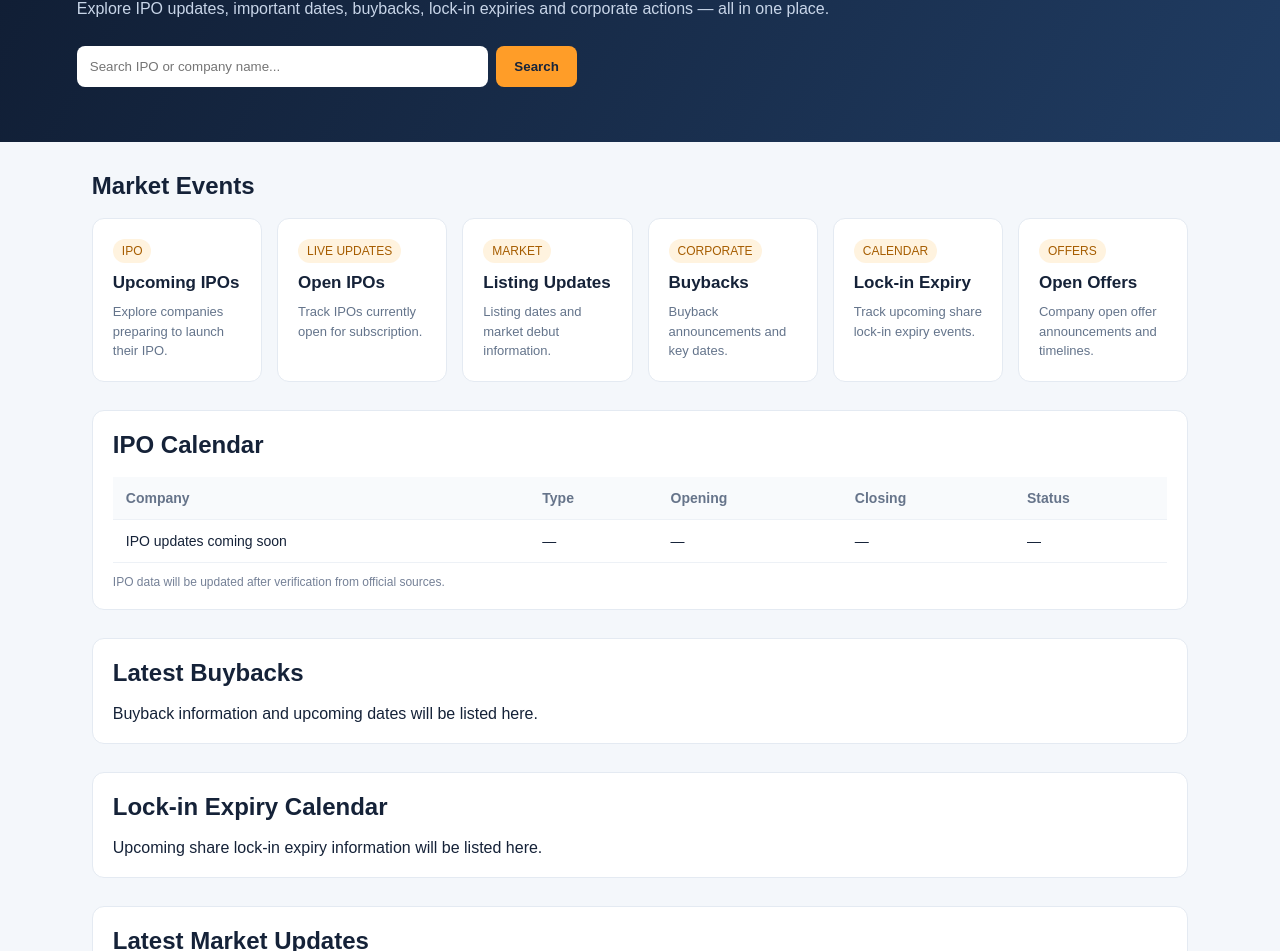
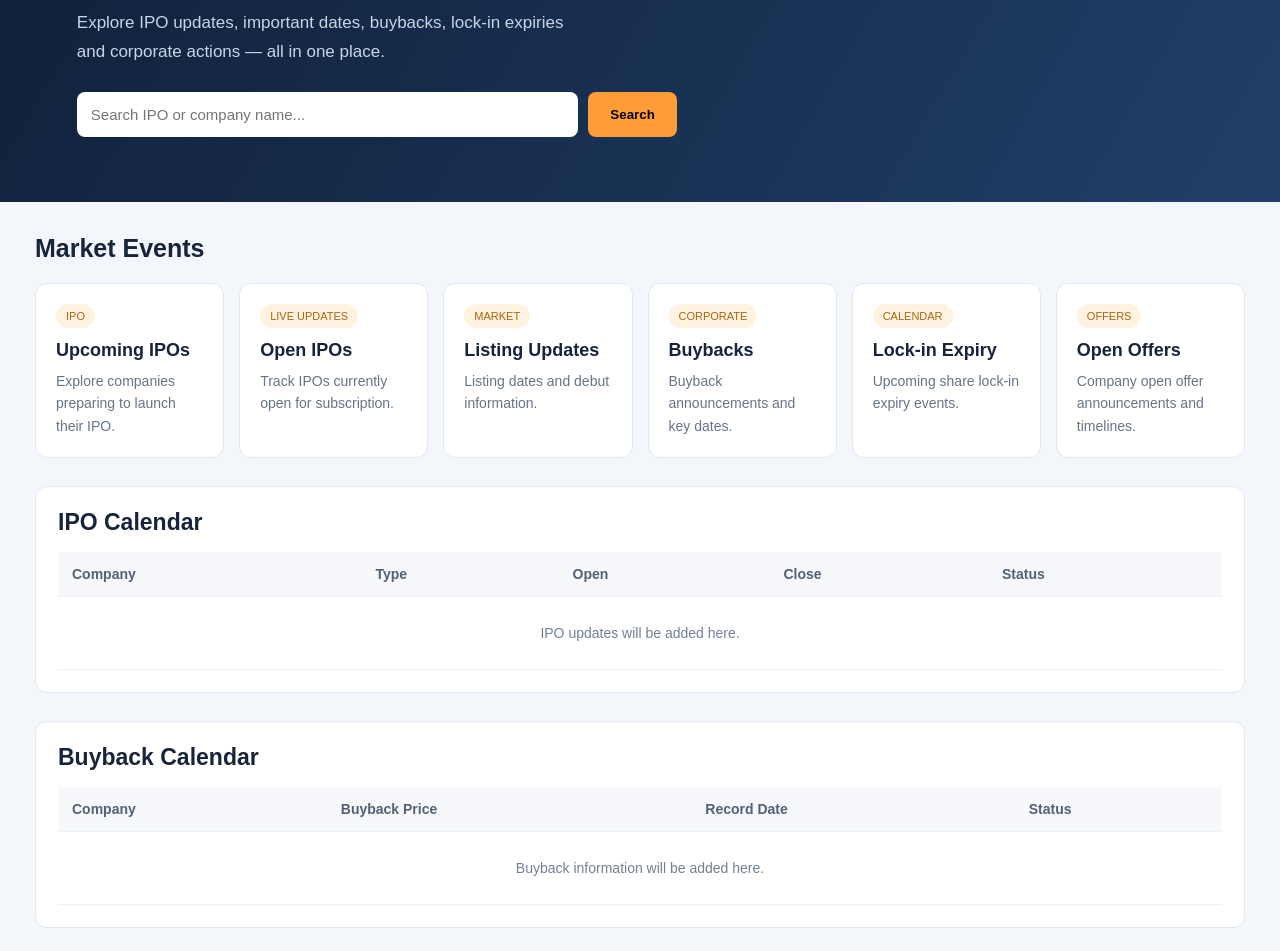
Before and after one commit to sonipunit194-hash/ipo-discussions, a plain HTML site: page index.html in a window 1280 px wide. Shown: the part 179-1130 px from the top of the page. Drawn offline with Linux system fonts and the light colour scheme.

Commit message:
Update index.html

```diff
--- a/index.html
+++ b/index.html
@@ -3,117 +3,183 @@
 <head>
 <meta charset="UTF-8">
 <meta name="viewport" content="width=device-width, initial-scale=1.0">
-<title>IPO Discussions | IPO & Stock Market Updates</title>
-<meta name="description" content="IPO Discussions - IPO updates, IPO calendar, buybacks, open offers, lock-in expiry and corporate actions.">
+<title>IPO Discussions | Indian IPO Market</title>
 <style>
 *{box-sizing:border-box;margin:0;padding:0}
-body{font-family:Arial,sans-serif;background:#f4f7fb;color:#152238}
-header{background:#101d33;color:white;padding:18px 6%;display:flex;justify-content:space-between;align-items:center;flex-wrap:wrap;gap:15px}
-.logo{font-size:24px;font-weight:800;color:#ff9d28}
-.logo span{color:white}
-nav{display:flex;gap:18px;flex-wrap:wrap}
-nav a{color:#e8edf6;text-decoration:none;font-size:14px}
-.hero{background:linear-gradient(120deg,#101d33,#203c62);color:white;padding:55px 6%}
-.hero h1{font-size:38px;margin-bottom:12px}
-.hero p{color:#c8d5e8;line-height:1.7}
-.search{margin-top:24px;display:flex;gap:8px;max-width:500px}
-.search input{flex:1;padding:13px;border-radius:8px;border:0}
-.search button{background:#ff9d28;color:#17243b;border:0;padding:12px 18px;border-radius:8px;font-weight:bold}
-.container{padding:30px 6%;max-width:1250px;margin:auto}
-.section-title{font-size:24px;margin-bottom:18px}
-.cards{display:grid;grid-template-columns:repeat(auto-fit,minmax(160px,1fr));gap:15px}
-.card{background:white;padding:20px;border-radius:12px;border:1px solid #e4eaf2}
-.card h3{font-size:17px;margin-bottom:9px}
-.card p{color:#64748b;font-size:13px;line-height:1.5}
-.tag{display:inline-block;background:#fff3df;color:#a65d00;padding:5px 9px;border-radius:20px;font-size:12px;margin-bottom:10px}
-.panel{background:white;border:1px solid #e4eaf2;border-radius:12px;padding:20px;margin-top:28px;overflow-x:auto}
-table{border-collapse:collapse;width:100%;min-width:600px}
-th,td{text-align:left;padding:13px;border-bottom:1px solid #edf1f6;font-size:14px}
-th{color:#66748a;background:#f8fafc}
-.status{color:#16834b;font-weight:bold}
-.notice{color:#758197;font-size:12px;margin-top:12px}
-footer{background:#101d33;color:#d4deed;padding:28px 6%;margin-top:40px}
-footer p{margin:8px 0;font-size:13px;line-height:1.6}
+body{font-family:Arial,sans-serif;background:#f3f6fb;color:#17243a}
+header{background:#101d33;color:white;padding:18px 6%;display:flex;justify-content:space-between;align-items:center;flex-wrap:wrap;gap:14px}
+.logo{font-size:25px;font-weight:bold}
+.logo span{color:#ff9c35}
+nav{display:flex;gap:20px;flex-wrap:wrap}
+nav a{color:#e8edf5;text-decoration:none;font-size:14px}
+nav a:hover{color:#ffab48}
+.hero{background:linear-gradient(120deg,#102039,#203f68);color:white;padding:65px 6%}
+.hero h1{font-size:38px;margin-bottom:15px}
+.hero p{color:#c8d5e7;font-size:17px;line-height:1.7}
+.search{margin-top:25px;display:flex;gap:10px;max-width:600px}
+.search input{flex:1;min-width:0;padding:14px;border:0;border-radius:8px;font-size:15px}
+.search button{padding:13px 22px;border:0;border-radius:8px;background:#ff9c35;font-weight:bold;cursor:pointer}
+.container{max-width:1250px;margin:auto;padding:32px 20px}
+.section-title{font-size:25px;margin-bottom:20px}
+.cards{display:grid;grid-template-columns:repeat(auto-fit,minmax(165px,1fr));gap:15px}
+.card{background:white;border:1px solid #e1e8f0;border-radius:12px;padding:20px;cursor:pointer;transition:.2s}
+.card:hover{transform:translateY(-3px);box-shadow:0 8px 22px #182c4610}
+.card .tag{display:inline-block;background:#fff3df;color:#a86512;padding:6px 10px;border-radius:20px;font-size:11px;margin-bottom:12px}
+.card h3{font-size:18px;margin-bottom:9px}
+.card p{font-size:14px;color:#667486;line-height:1.6}
+.panel{background:white;border:1px solid #e1e8f0;border-radius:12px;padding:22px;margin-top:28px;overflow:hidden}
+.panel h2{font-size:23px;margin-bottom:16px}
+.table-wrap{overflow-x:auto}
+table{width:100%;border-collapse:collapse;min-width:650px}
+th,td{text-align:left;padding:14px;border-bottom:1px solid #edf1f5;font-size:14px}
+th{background:#f6f8fb;color:#526174}
+.status{color:#8a6415;background:#fff3d6;padding:5px 9px;border-radius:20px;font-size:12px}
+.empty{text-align:center;padding:28px;color:#738195}
+.notice{margin-top:20px;background:#fff8e9;border:1px solid #ffe2ae;padding:14px;border-radius:9px;color:#76521b;font-size:13px;line-height:1.6}
+footer{margin-top:35px;background:#101d33;color:#cbd5e3;padding:28px 6%;text-align:center;font-size:13px;line-height:1.8}
+.hidden{display:none!important}
 @media(max-width:600px){
+header{padding:16px 5%}
+.logo{font-size:21px}
+nav{gap:13px}
+.hero{padding:42px 5%}
 .hero h1{font-size:29px}
-header{padding:16px 5%}
-nav{gap:12px}
-.container{padding:24px 5%}
+.hero p{font-size:15px}
+.container{padding:24px 14px}
+.panel{padding:15px}
 }
 </style>
 </head>
 <body>
+
 <header>
-  <div class="logo">IPO <span>DISCUSSIONS</span></div>
+  <div class="logo"><span>IPO</span> DISCUSSIONS</div>
   <nav>
-    <a href="#">Home</a>
-    <a href="#ipos">IPO</a>
+    <a href="#home">Home</a>
+    <a href="#ipo">IPO</a>
     <a href="#buyback">Buyback</a>
     <a href="#lockin">Lock-in</a>
     <a href="#news">News</a>
   </nav>
 </header>
 
-<section class="hero">
+<section class="hero" id="home">
   <h1>Indian IPO & Market Events</h1>
-  <p>Explore IPO updates, important dates, buybacks, lock-in expiries and corporate actions — all in one place.</p>
+  <p>Explore IPO updates, important dates, buybacks, lock-in expiries<br>
+  and corporate actions — all in one place.</p>
   <div class="search">
-    <input type="text" placeholder="Search IPO or company name..." id="searchBox">
-    <button onclick="searchSite()">Search</button>
+    <input id="searchInput" type="search" placeholder="Search IPO or company name...">
+    <button onclick="searchItems()">Search</button>
   </div>
 </section>
 
 <main class="container">
   <h2 class="section-title">Market Events</h2>
-  <div class="cards">
-    <div class="card"><span class="tag">IPO</span><h3>Upcoming IPOs</h3><p>Explore companies preparing to launch their IPO.</p></div>
-    <div class="card"><span class="tag">LIVE UPDATES</span><h3>Open IPOs</h3><p>Track IPOs currently open for subscription.</p></div>
-    <div class="card"><span class="tag">MARKET</span><h3>Listing Updates</h3><p>Listing dates and market debut information.</p></div>
-    <div class="card"><span class="tag">CORPORATE</span><h3>Buybacks</h3><p>Buyback announcements and key dates.</p></div>
-    <div class="card"><span class="tag">CALENDAR</span><h3>Lock-in Expiry</h3><p>Track upcoming share lock-in expiry events.</p></div>
-    <div class="card"><span class="tag">OFFERS</span><h3>Open Offers</h3><p>Company open offer announcements and timelines.</p></div>
+  <div class="cards" id="eventCards">
+    <div class="card" onclick="showSection('ipo')">
+      <span class="tag">IPO</span>
+      <h3>Upcoming IPOs</h3>
+      <p>Explore companies preparing to launch their IPO.</p>
+    </div>
+    <div class="card" onclick="showSection('openipo')">
+      <span class="tag">LIVE UPDATES</span>
+      <h3>Open IPOs</h3>
+      <p>Track IPOs currently open for subscription.</p>
+    </div>
+    <div class="card" onclick="showSection('listing')">
+      <span class="tag">MARKET</span>
+      <h3>Listing Updates</h3>
+      <p>Listing dates and debut information.</p>
+    </div>
+    <div class="card" onclick="showSection('buyback')">
+      <span class="tag">CORPORATE</span>
+      <h3>Buybacks</h3>
+      <p>Buyback announcements and key dates.</p>
+    </div>
+    <div class="card" onclick="showSection('lockin')">
+      <span class="tag">CALENDAR</span>
+      <h3>Lock-in Expiry</h3>
+      <p>Upcoming share lock-in expiry events.</p>
+    </div>
+    <div class="card" onclick="showSection('offers')">
+      <span class="tag">OFFERS</span>
+      <h3>Open Offers</h3>
+      <p>Company open offer announcements and timelines.</p>
+    </div>
   </div>
 
-  <section class="panel" id="ipos">
-    <h2 class="section-title">IPO Calendar</h2>
-    <table>
-      <thead><tr><th>Company</th><th>Type</th><th>Opening</th><th>Closing</th><th>Status</th></tr></thead>
-      <tbody>
-        <tr><td>IPO updates coming soon</td><td>—</td><td>—</td><td>—</td><td>—</td></tr>
-      </tbody>
-    </table>
-    <p class="notice">IPO data will be updated after verification from official sources.</p>
+  <section class="panel" id="ipo">
+    <h2>IPO Calendar</h2>
+    <div class="table-wrap">
+      <table>
+        <thead>
+          <tr><th>Company</th><th>Type</th><th>Open</th><th>Close</th><th>Status</th></tr>
+        </thead>
+        <tbody id="ipoTable">
+          <tr><td colspan="5" class="empty">IPO updates will be added here.</td></tr>
+        </tbody>
+      </table>
+    </div>
   </section>
 
   <section class="panel" id="buyback">
-    <h2 class="section-title">Latest Buybacks</h2>
-    <p>Buyback information and upcoming dates will be listed here.</p>
+    <h2>Buyback Calendar</h2>
+    <div class="table-wrap">
+      <table>
+        <thead><tr><th>Company</th><th>Buyback Price</th><th>Record Date</th><th>Status</th></tr></thead>
+        <tbody><tr><td colspan="4" class="empty">Buyback information will be added here.</td></tr></tbody>
+      </table>
+    </div>
   </section>
 
   <section class="panel" id="lockin">
-    <h2 class="section-title">Lock-in Expiry Calendar</h2>
-    <p>Upcoming share lock-in expiry information will be listed here.</p>
+    <h2>Lock-in Expiry Calendar</h2>
+    <div class="table-wrap">
+      <table>
+        <thead><tr><th>Company</th><th>Shares</th><th>Unlock Date</th><th>Category</th></tr></thead>
+        <tbody><tr><td colspan="4" class="empty">Upcoming lock-in details will be added here.</td></tr></tbody>
+      </table>
+    </div>
   </section>
 
   <section class="panel" id="news">
-    <h2 class="section-title">Latest Market Updates</h2>
-    <p>IPO and corporate announcements will appear here.</p>
+    <h2>IPO & Market News</h2>
+    <p class="empty">Latest IPO news and market updates will appear here.</p>
   </section>
+
+  <div class="notice">
+    <strong>Disclaimer:</strong> This website is for informational and educational purposes only.
+    Market dates, prices and company details should be verified from official exchange
+    filings and company announcements. This is not investment advice.
+  </div>
 </main>
 
 <footer>
-  <h3>IPO Discussions</h3>
-  <p>Independent informational platform covering IPOs and Indian stock market corporate events.</p>
-  <p>Disclaimer: Information is for educational purposes only and is not investment advice.</p>
-  <p>© 2026 IPO Discussions</p>
+  <strong>IPO DISCUSSIONS</strong><br>
+  Indian IPO & Market Information Portal<br>
+  Information only • Verify details from official sources
 </footer>
 
 <script>
-function searchSite(){
- const q=document.getElementById('searchBox').value.trim();
- if(!q){alert('Please enter a company or IPO name.');return;}
- alert('Search feature will be enabled as the website is developed. Search: '+q);
+function showSection(id){
+  const target=document.getElementById(id);
+  if(target) target.scrollIntoView({behavior:'smooth'});
 }
+function searchItems(){
+  const q=document.getElementById('searchInput').value.trim().toLowerCase();
+  const sections=document.querySelectorAll('.panel');
+  if(!q){
+    sections.forEach(s=>s.classList.remove('hidden'));
+    return;
+  }
+  sections.forEach(s=>{
+    s.classList.toggle('hidden',!s.innerText.toLowerCase().includes(q));
+  });
+}
+document.getElementById('searchInput').addEventListener('keydown',function(e){
+  if(e.key==='Enter')searchItems();
+});
 </script>
+
 </body>
 </html>
```
